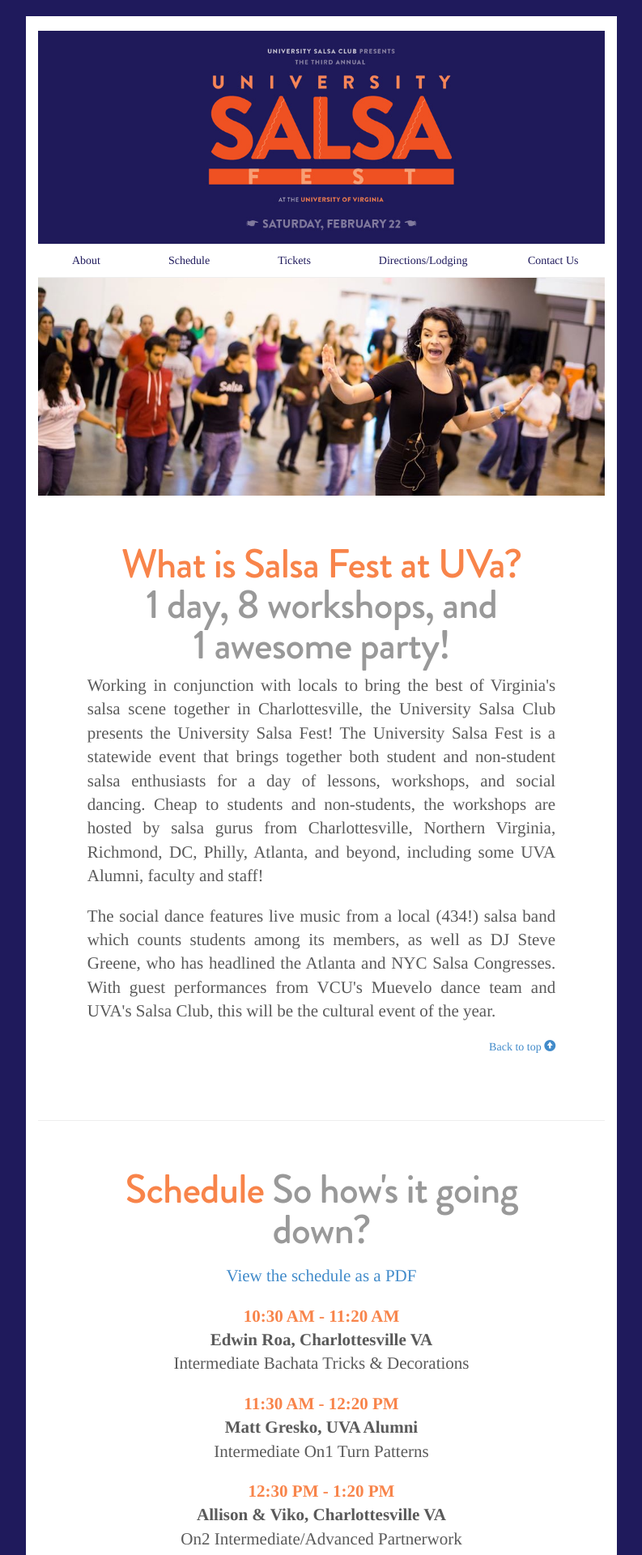
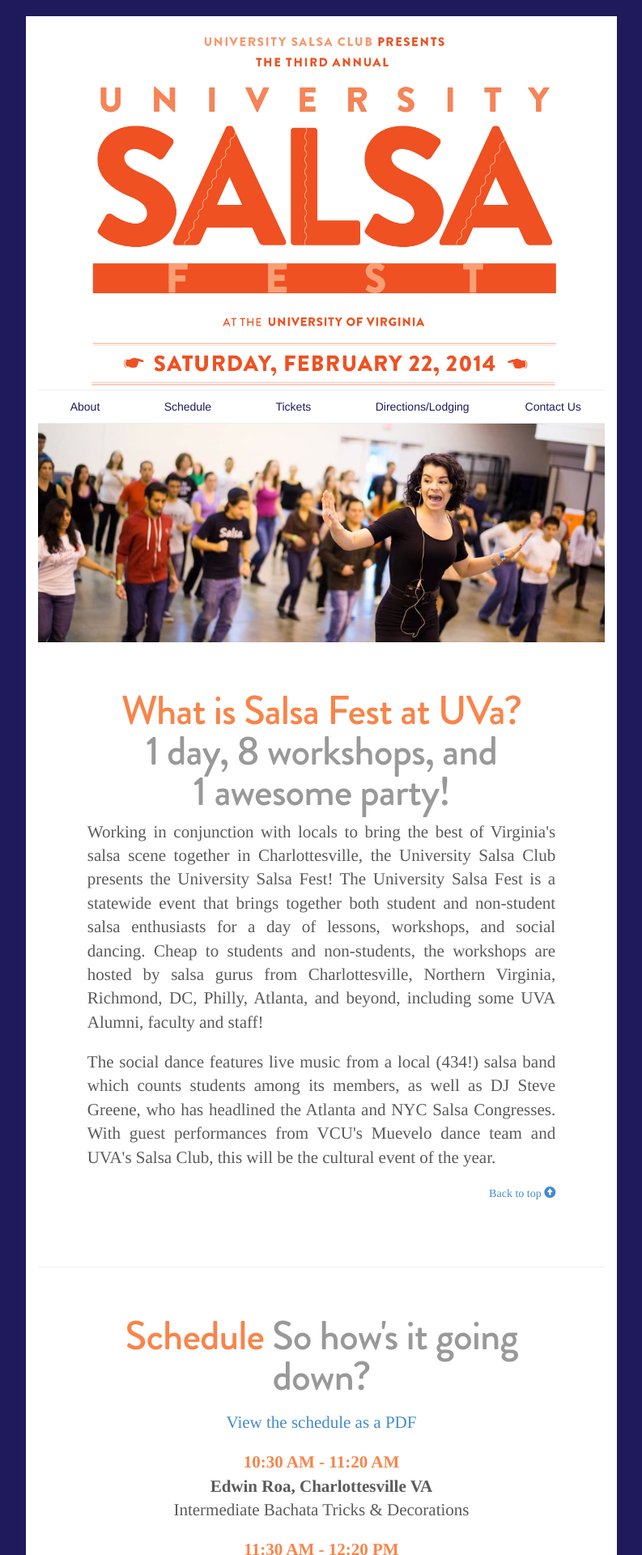
Before and after one commit to swoloszynski/universitysalsafest, a Jekyll site: the page bootstrap-3.0.3/examples/jumbotron-narrow/index.html, which Jekyll copies as it is, in a window 1280 px wide. Shown: the top 1920 px of the page at 81% size, without its empty margins (243-1036 px from the left). Built offline with Jekyll 4.4.1, drawn with Linux system fonts in a browser that asks for light colours; Markdown is read by kramdown in place of the engine named in the settings.

Commit message:
Changed out banner to version with white background

```diff
--- a/bootstrap-3.0.3/examples/jumbotron-narrow/index.html
+++ b/bootstrap-3.0.3/examples/jumbotron-narrow/index.html
@@ -31,7 +31,7 @@
     <div class="container" id="big-container">
       <a id="top"></a>
       <div class="container row">
-        <img src="banner.jpg" class="img-responsive img-custom">
+        <img src="bannerWhite.jpg" class="img-responsive img-custom">
       </div>
       <!-- <div class="jumbotron">
         <h2><span class="larger custom-font-brandon-black dark-orange">UNIVERSITY</span> <span class="title custom-font-brandon-black dark-orange">SALSA FEST</span></h2>
--- a/bootstrap-3.0.3/examples/jumbotron-narrow/jumbotron-narrow.css
+++ b/bootstrap-3.0.3/examples/jumbotron-narrow/jumbotron-narrow.css
@@ -379,5 +379,5 @@
 }
 
 li {
-  font-family: 'Tinos', serif;
+  /*font-family: 'Tinos', serif;*/
 }
```
Also changed, not shown: bootstrap-3.0.3/examples/jumbotron-narrow/bannerWhite.jpg (added).
